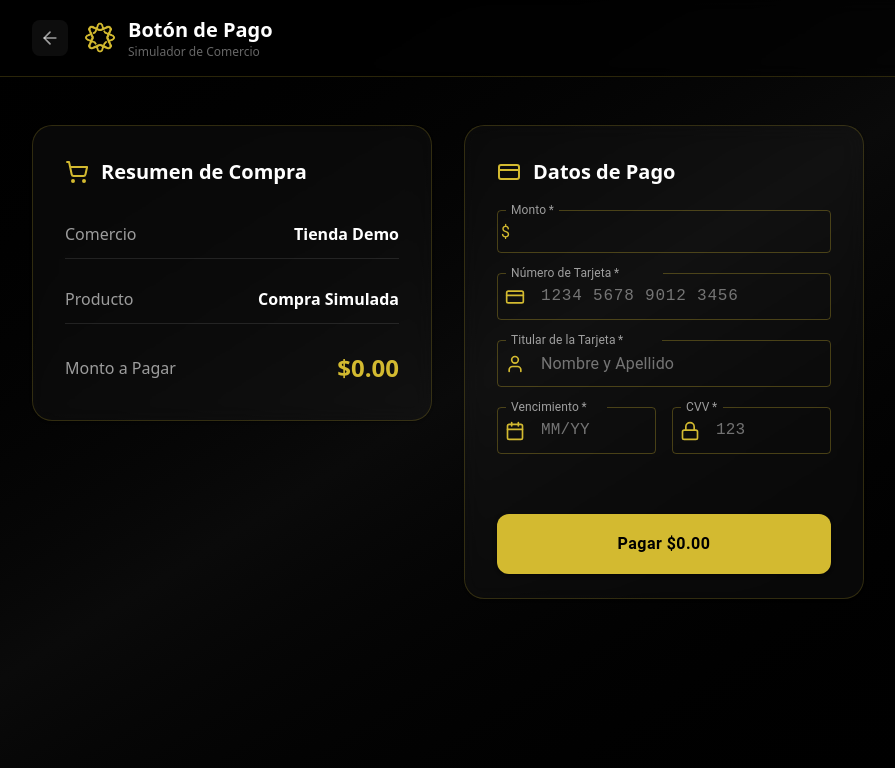
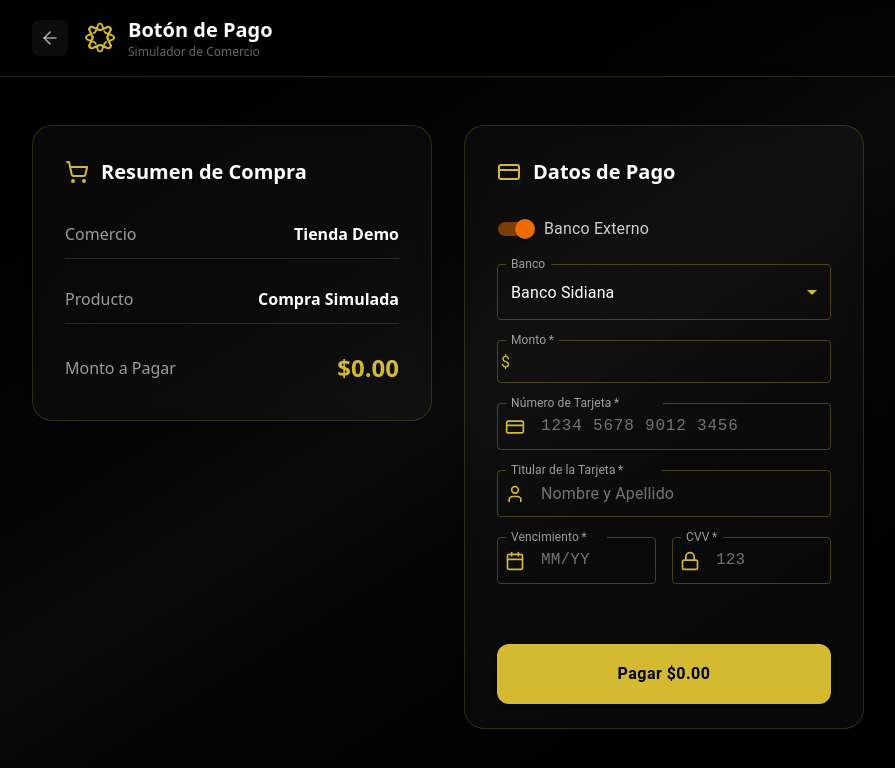
Before and after one commit to eddgerig/CiensPay, a React (Vite) app in the folder frontend/: page /payment-button in a window 1280 px wide. Shown: the top 768 px of the page, without its empty margins (192-1087 px from the left). Built offline with nearby package versions, Linux system fonts and the light colour scheme.

Commit message:
ajuste en api de pay y boton depago

```diff
--- a/frontend/src/pages/PaymentButton.tsx
+++ b/frontend/src/pages/PaymentButton.tsx
@@ -9,6 +9,12 @@ import {
     Snackbar,
     Alert,
     CircularProgress,
+    Select,
+    MenuItem,
+    FormControl,
+    InputLabel,
+    Switch,
+    FormControlLabel,
 
 } from '@mui/material';
 import {
@@ -29,14 +35,16 @@ export function PaymentButton() {
         expiryDate: '',
         cvv: '',
         amount: '',
+        button_bank_external: true,
+        bank_identifier: 'bancobsidiana',
     });
 
-    const handleInputChange = (field: string, value: string) => {
+    const handleInputChange = (field: string, value: string | boolean) => {
         let formattedValue = value;
 
         // Format card number with spaces every 4 digits
         if (field === 'cardNumber') {
-            formattedValue = value
+            formattedValue = (value as string)
                 .replace(/\s/g, '')
                 .replace(/(\d{4})/g, '$1 ')
                 .trim()
@@ -45,7 +53,7 @@ export function PaymentButton() {
 
         // Format expiry date as MM/YY
         if (field === 'expiryDate') {
-            formattedValue = value
+            formattedValue = (value as string)
                 .replace(/\D/g, '')
                 .replace(/(\d{2})(\d{0,2})/, '$1/$2')
                 .slice(0, 5);
@@ -53,12 +61,12 @@ export function PaymentButton() {
 
         // Limit CVV to 3 digits
         if (field === 'cvv') {
-            formattedValue = value.replace(/\D/g, '').slice(0, 3);
+            formattedValue = (value as string).replace(/\D/g, '').slice(0, 3);
         }
 
         // Format amount with decimal
         if (field === 'amount') {
-            formattedValue = value.replace(/[^\d.]/g, '');
+            formattedValue = (value as string).replace(/[^\d.]/g, '');
         }
 
         setFormData({ ...formData, [field]: formattedValue });
@@ -84,8 +92,8 @@ export function PaymentButton() {
                     'Content-Type': 'application/json',
                 },
                 body: JSON.stringify({
-                    button_bank_external: true,
-                    bank_identifier: 'bancobsidiana',
+                    button_bank_external: formData.button_bank_external,
+                    bank_identifier: formData.bank_identifier,
                     card_number: formData.cardNumber,
                     expiry_date: formData.expiryDate,
                     cvv: formData.cvv,
@@ -109,6 +117,8 @@ export function PaymentButton() {
                     expiryDate: '',
                     cvv: '',
                     amount: '',
+                    button_bank_external: true,
+                    bank_identifier: 'bancobsidiana',
                 });
             } else {
                 setSnackbar({
@@ -214,6 +224,74 @@ export function PaymentButton() {
                                 </div>
 
                                 <form onSubmit={handlePayment} className="space-y-4">
+                                    {/* Banco Externo Switch */}
+                                    <FormControlLabel
+                                        control={
+                                            <Switch
+                                                checked={formData.button_bank_external}
+                                                onChange={(e) => handleInputChange('button_bank_external', e.target.checked)}
+                                                color="warning"
+                                            />
+                                        }
+                                        label="Banco Externo"
+                                        sx={{
+                                            '& .MuiFormControlLabel-label': {
+                                                color: 'rgba(255, 255, 255, 0.8)',
+                                            },
+                                            marginBottom: '16px',
+                                        }}
+                                    />
+
+                                    {/* Bank Identifier Select */}
+                                    <FormControl fullWidth sx={{ marginBottom: '20px' }}>
+                                        <InputLabel
+                                            id="bank-identifier-label"
+                                            sx={{
+                                                color: 'rgba(255, 255, 255, 0.6)',
+                                                '&.Mui-focused': {
+                                                    color: '#d3ba30',
+                                                },
+                                            }}
+                                        >
+                                            Banco
+                                        </InputLabel>
+                                        <Select
+                                            labelId="bank-identifier-label"
+                                            value={formData.bank_identifier}
+                                            onChange={(e) => handleInputChange('bank_identifier', e.target.value)}
+                                            label="Banco"
+                                            sx={{
+                                                color: '#fff',
+                                                '& .MuiOutlinedInput-notchedOutline': {
+                                                    borderColor: 'rgba(211, 186, 48, 0.3)',
+                                                },
+                                                '&:hover .MuiOutlinedInput-notchedOutline': {
+                                                    borderColor: 'rgba(211, 186, 48, 0.5)',
+                                                },
+                                                '&.Mui-focused .MuiOutlinedInput-notchedOutline': {
+                                                    borderColor: '#d3ba30',
+                                                },
+                                                '& .MuiSvgIcon-root': {
+                                                    color: '#d3ba30',
+                                                },
+                                                '& .MuiInputLabel-root': {
+                                                    color: 'rgba(255, 255, 255, 0.6)',
+                                                },
+                                                '& .MuiInputLabel-root.Mui-focused': {
+                                                    color: '#d3ba30',
+                                                },
+                                            }}
+                                        >
+                                            <MenuItem value="cienspay">CiensPay</MenuItem>
+                                            <MenuItem value="4651">4651</MenuItem>
+                                            <MenuItem value="grupo2">Grupo 2</MenuItem>
+                                            <MenuItem value="creditbank">CreditBank</MenuItem>
+                                            <MenuItem value="grupo3">Grupo 3</MenuItem>
+                                            <MenuItem value="bancobsidiana">Banco Sidiana</MenuItem>
+                                            <MenuItem value="grupo5">Grupo 5</MenuItem>
+                                        </Select>
+                                    </FormControl>
+
                                     {/* Amount */}
                                     <TextField
                                         label="Monto"
```
Also changed, not shown: 1 other file (tests, documents, lock files or other folders).
